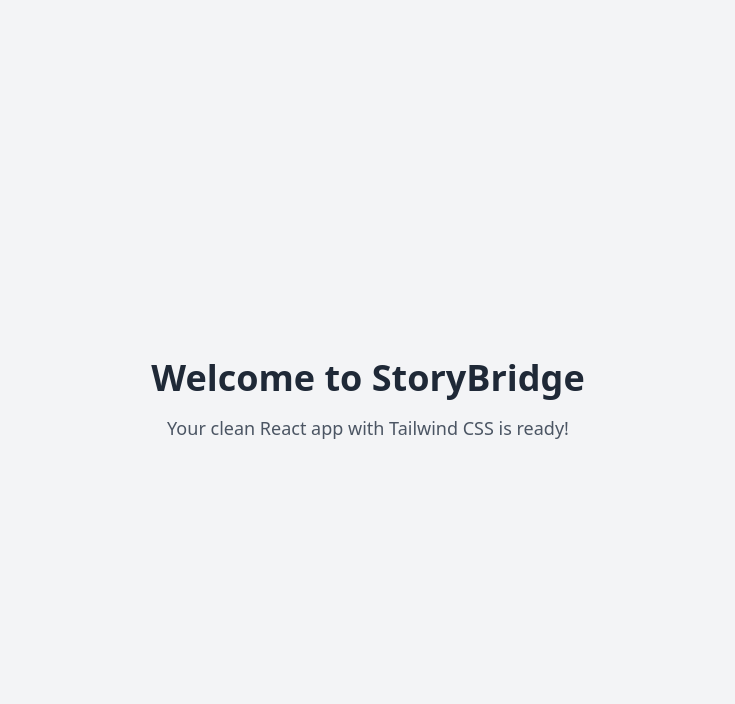
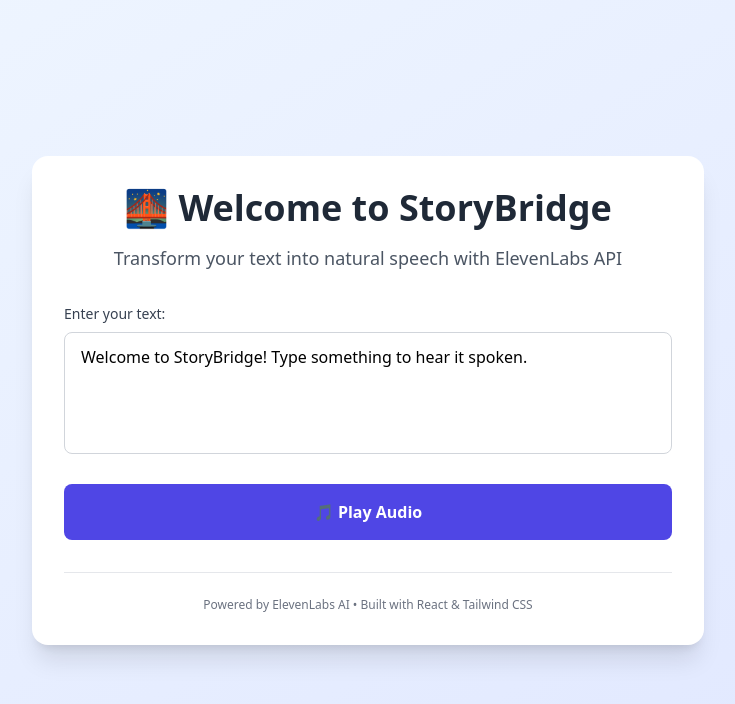
Before and after one commit to VainerAriel/HackTheValley2025, a React (Create React App) app in the folder storybridge/: page / in a window 1280 px wide. Shown: the top 704 px of the page, without its empty margins (272-1007 px from the left). Built offline with nearby package versions, Linux system fonts and the light colour scheme; no server answers; the HTML template or start-up script is replaced by a standard one.

Commit message:
Add ElevenLabs text-to-speech functionality

```diff
--- a/storybridge/package.json
+++ b/storybridge/package.json
@@ -3,6 +3,7 @@
   "version": "0.1.0",
   "private": true,
   "dependencies": {
+    "@elevenlabs/elevenlabs-js": "^2.17.0",
     "react": "^19.2.0",
     "react-dom": "^19.2.0",
     "react-scripts": "5.0.1"
--- a/storybridge/src/App.js
+++ b/storybridge/src/App.js
@@ -1,13 +1,126 @@
+import { useState } from 'react';
+
+const ELEVENLABS_API_KEY = process.env.REACT_APP_ELEVENLABS_API_KEY;
+
 function App() {
+  const [isPlaying, setIsPlaying] = useState(false);
+  const [error, setError] = useState(null);
+  const [text, setText] = useState('Welcome to StoryBridge! Type something to hear it spoken.');
+
+  const playAudio = async () => {
+    try {
+      setIsPlaying(true);
+      setError(null);
+
+      const voiceId = 'JBFqnCBsd6RMkjVDRZzb'; // Rachel voice
+
+      // Call ElevenLabs API directly
+      const response = await fetch(
+        `https://api.elevenlabs.io/v1/text-to-speech/${voiceId}?output_format=mp3_44100_128`,
+        {
+          method: 'POST',
+          headers: {
+            'xi-api-key': ELEVENLABS_API_KEY,
+            'Content-Type': 'application/json',
+          },
+          body: JSON.stringify({
+            text: text,
+            model_id: 'eleven_multilingual_v2',
+          }),
+        }
+      );
+
+      if (!response.ok) {
+        throw new Error(`API error: ${response.status} ${response.statusText}`);
+      }
+
+      // Get audio blob and play it
+      const audioBlob = await response.blob();
+      const audioUrl = URL.createObjectURL(audioBlob);
+      const audio = new Audio(audioUrl);
+
+      audio.onended = () => {
+        setIsPlaying(false);
+        URL.revokeObjectURL(audioUrl);
+      };
+
+      audio.onerror = () => {
+        setError('Failed to play audio');
+        setIsPlaying(false);
+        URL.revokeObjectURL(audioUrl);
+      };
+
+      await audio.play();
+
+    } catch (err) {
+      console.error('Error:', err);
+      setError(err.message);
+      setIsPlaying(false);
+    }
+  };
+
   return (
-    <div className="min-h-screen bg-gray-100 flex items-center justify-center">
-      <div className="text-center">
-        <h1 className="text-4xl font-bold text-gray-800 mb-4">
-          Welcome to StoryBridge
-        </h1>
-        <p className="text-lg text-gray-600">
-          Your clean React app with Tailwind CSS is ready!
-        </p>
+    <div className="min-h-screen bg-gradient-to-br from-blue-50 to-indigo-100 flex items-center justify-center p-4">
+      <div className="max-w-2xl w-full bg-white rounded-2xl shadow-xl p-8">
+        <div className="text-center mb-8">
+          <h1 className="text-4xl font-bold text-gray-800 mb-4">
+            🌉 Welcome to StoryBridge
+          </h1>
+          <p className="text-lg text-gray-600">
+            Transform your text into natural speech with ElevenLabs API
+          </p>
+        </div>
+
+        <div className="space-y-6">
+          <div>
+            <label className="block text-sm font-medium text-gray-700 mb-2">
+              Enter your text:
+            </label>
+            <textarea
+              value={text}
+              onChange={(e) => setText(e.target.value)}
+              className="w-full px-4 py-3 border border-gray-300 rounded-lg focus:ring-2 focus:ring-indigo-500 focus:border-transparent resize-none"
+              rows="4"
+              placeholder="Type something to convert to speech..."
+            />
+          </div>
+
+          <button
+            onClick={playAudio}
+            disabled={isPlaying || !text.trim()}
+            className={`w-full py-4 px-6 rounded-lg font-semibold text-white transition-all duration-200 ${
+              isPlaying || !text.trim()
+                ? 'bg-gray-400 cursor-not-allowed'
+                : 'bg-indigo-600 hover:bg-indigo-700 hover:shadow-lg transform hover:scale-105'
+            }`}
+          >
+            {isPlaying ? (
+              <span className="flex items-center justify-center">
+                <svg className="animate-spin -ml-1 mr-3 h-5 w-5 text-white" xmlns="http://www.w3.org/2000/svg" fill="none" viewBox="0 0 24 24">
+                  <circle className="opacity-25" cx="12" cy="12" r="10" stroke="currentColor" strokeWidth="4"></circle>
+                  <path className="opacity-75" fill="currentColor" d="M4 12a8 8 0 018-8V0C5.373 0 0 5.373 0 12h4zm2 5.291A7.962 7.962 0 014 12H0c0 3.042 1.135 5.824 3 7.938l3-2.647z"></path>
+                </svg>
+                Playing...
+              </span>
+            ) : (
+              '🎵 Play Audio'
+            )}
+          </button>
+
+          {error && (
+            <div className="p-4 bg-red-50 border border-red-200 rounded-lg">
+              <p className="text-red-600 text-sm">
+                <strong>Error:</strong> {error}
+              </p>
+            </div>
+          )}
+        </div>
+
+        <div className="mt-8 pt-6 border-t border-gray-200">
+          <p className="text-xs text-gray-500 text-center">
+            Powered by ElevenLabs AI • Built with React & Tailwind CSS
+          </p>
+        </div>
       </div>
     </div>
   );
```
Also changed, not shown: 2 other files (tests, documents, lock files or other folders).
